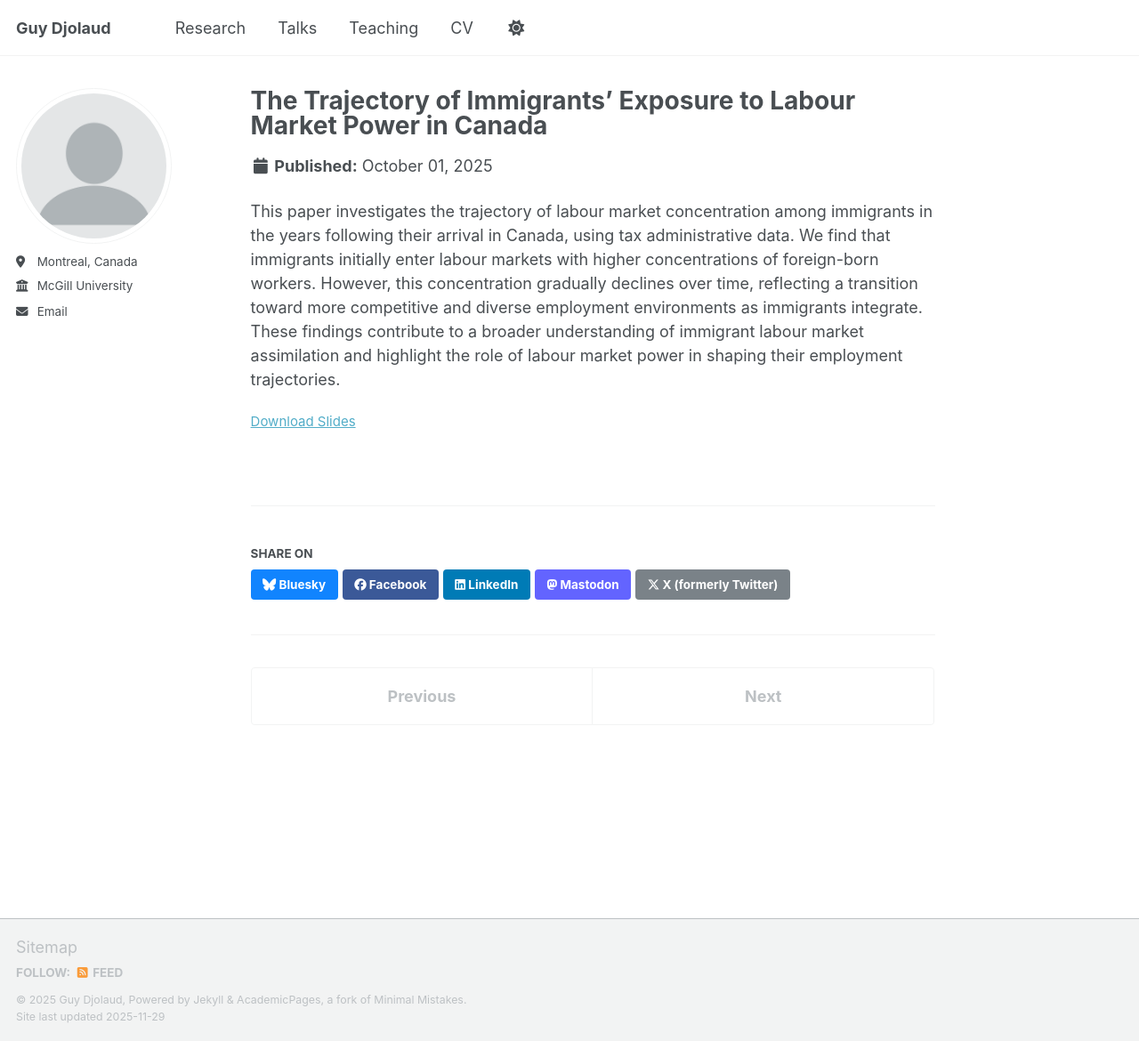
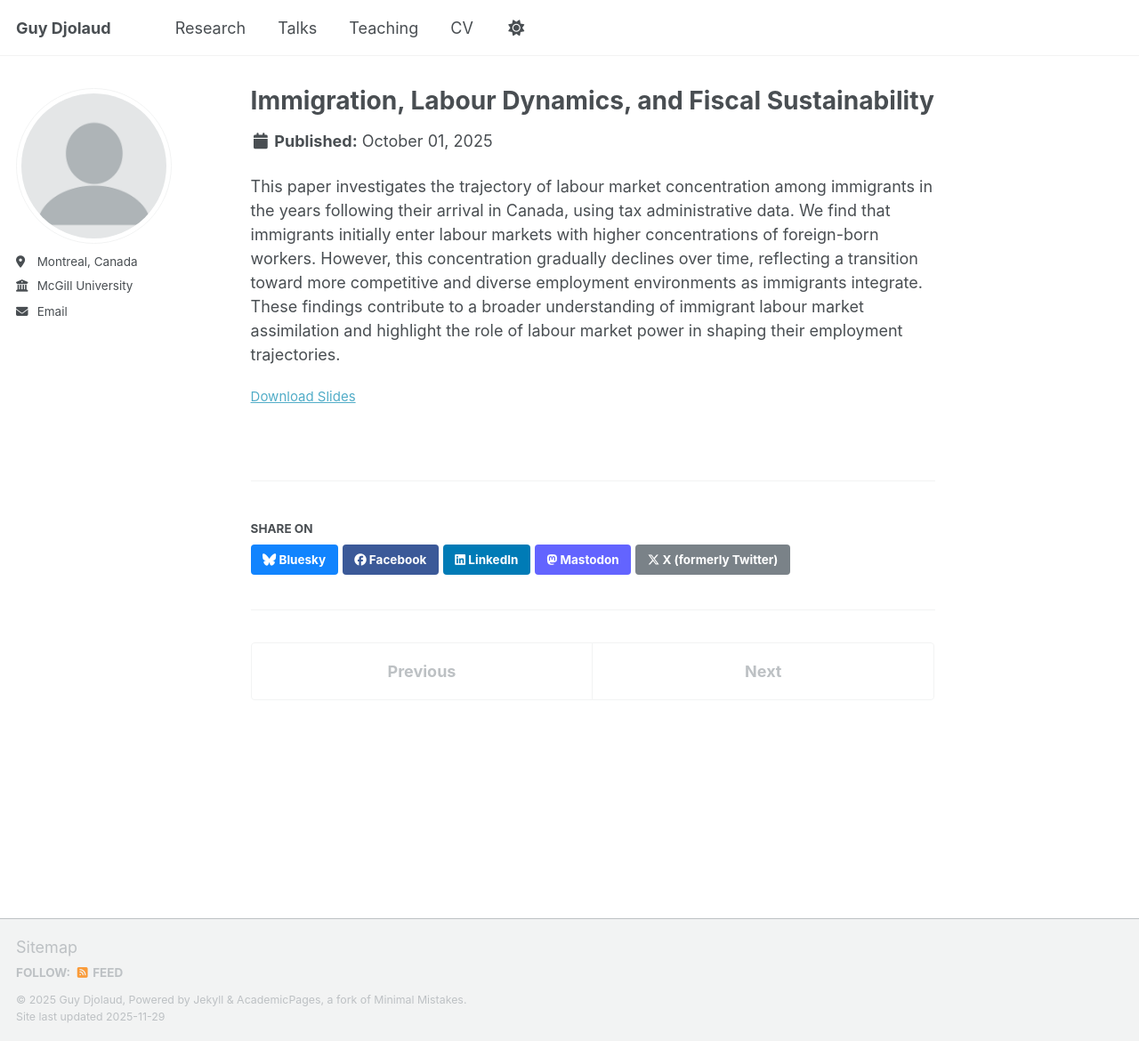
Before and after one commit to Guy-Djolaud/Guy-Djolaud.github.io, a Jekyll site: the page built from _publications/2012-10-01-paper-title-number-2.md, in a window 1280 px wide and 1170 px high. Shown: the whole window at 89% size. Built offline with Jekyll 4.4.1, drawn with Linux system fonts in a browser that asks for light colours; a script that is not in the unit is left out.

Commit message:
Update 2012-10-01-paper-title-number-2.md

```diff
--- a/_publications/2012-10-01-paper-title-number-2.md
+++ b/_publications/2012-10-01-paper-title-number-2.md
@@ -1,9 +1,9 @@
 ---
-title: "The Trajectory of Immigrants’ Exposure to Labour Market Power in Canada"
+title: "Immigration, Labour Dynamics, and Fiscal Sustainability"
 collection: publications
 category: manuscripts
 permalink: /publication/2010-10-01-paper-title-number-2
-excerpt: 'with [Yaya Diallo](https://myayadiallo.com/)'
+excerpt: 'with [Fatim Diabagate](https://blogs.worldbank.org/en/team/f/fatim-lahonri-diabagate)'
 date: 2025-10-01
 slidesurl: '/files/2025_CRDCN_Labor_Market_Concentration.pdf'
 paperurl: '/files/2025_Diallo_Guy_Labor_concentration_of_Foreign_born_in_Canada_.pdf'
```
